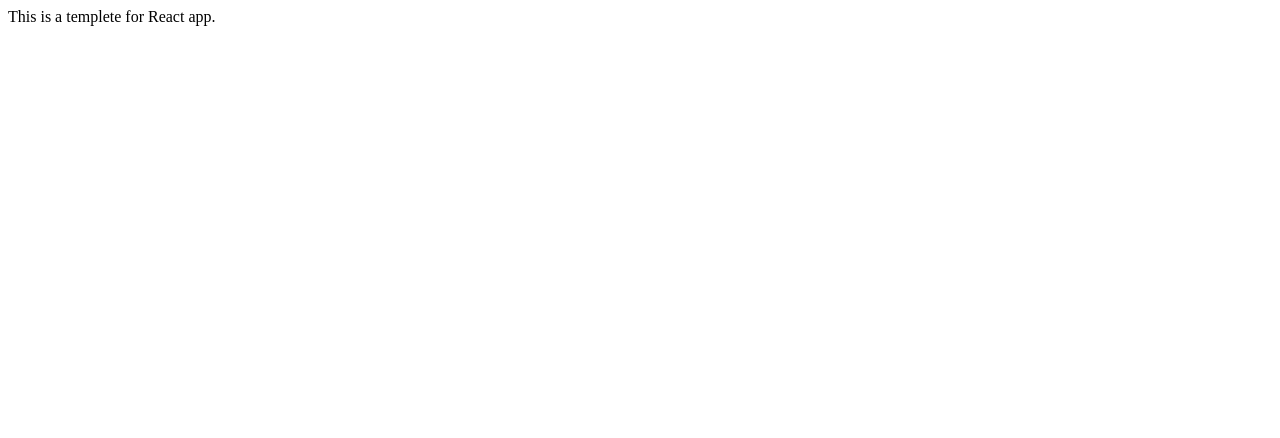
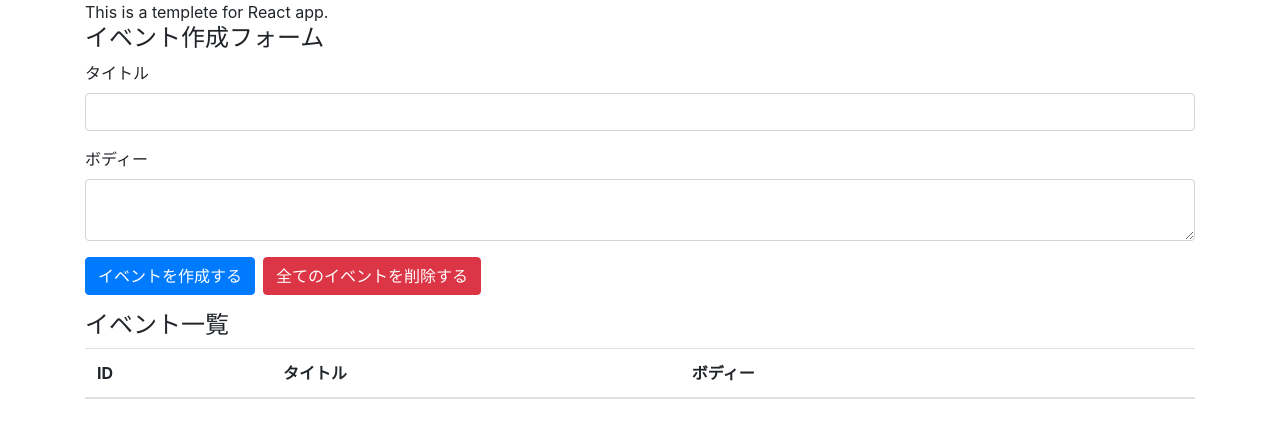
Before and after one commit to ChairoHack/react-hooks-tutorials, a React (Create React App) app: page / in a window 1280 px wide. Shown: the top 438 px of the page. Built offline with nearby package versions, Linux system fonts and the light colour scheme.

Commit message:
create event form with bootstrap

```diff
--- a/package.json
+++ b/package.json
@@ -3,6 +3,7 @@
   "version": "0.1.0",
   "private": true,
   "dependencies": {
+    "bootstrap": "4.3.1",
     "npm": "^8.7.0",
     "react": "^17.0.2",
     "react-dom": "^17.0.2",
--- a/src/App.js
+++ /dev/null
@@ -1,7 +0,0 @@
-import React from "react";
-
-const App = () => {
-  return <div>This is a templete for React app.</div>;
-};
-
-export default App;
--- /dev/null
+++ b/src/components/App.js
@@ -0,0 +1,40 @@
+import React from "react";
+import "bootstrap/dist/css/bootstrap.min.css";
+
+const App = () => {
+  return (
+    <div className="container">
+      This is a templete for React app.
+      <div className="mb-3">
+        <h4>イベント作成フォーム</h4>
+        <form>
+          <div className="form-group">
+            <label htmlFor="formEventTitle">タイトル</label>
+            <input className="form-control" id="formEventTitle" />
+          </div>
+
+          <div className="form-group">
+            <label htmlFor="formEventBody">ボディー</label>
+            <textarea className="form-control" id="formEventBody" />
+          </div>
+
+          <button className="btn btn-primary mr-2">イベントを作成する</button>
+          <button className="btn btn-danger mr-2">全てのイベントを削除する</button>
+        </form>
+      </div>
+      <h4>イベント一覧</h4>
+      <table className="table table-hover">
+        <thead>
+          <tr>
+            <th>ID</th>
+            <th>タイトル</th>
+            <th>ボディー</th>
+            <th></th>
+          </tr>
+        </thead>
+      </table>
+    </div>
+  );
+};
+
+export default App;
--- a/src/index.js
+++ b/src/index.js
@@ -1,5 +1,5 @@
 import React from "react";
 import ReactDOM from "react-dom";
-import App from "./App";
+import App from "./components/App.js";
 
 ReactDOM.render(<App />, document.getElementById("root"));
```
Also changed, not shown: 1 other file (tests, documents, lock files or other folders).
